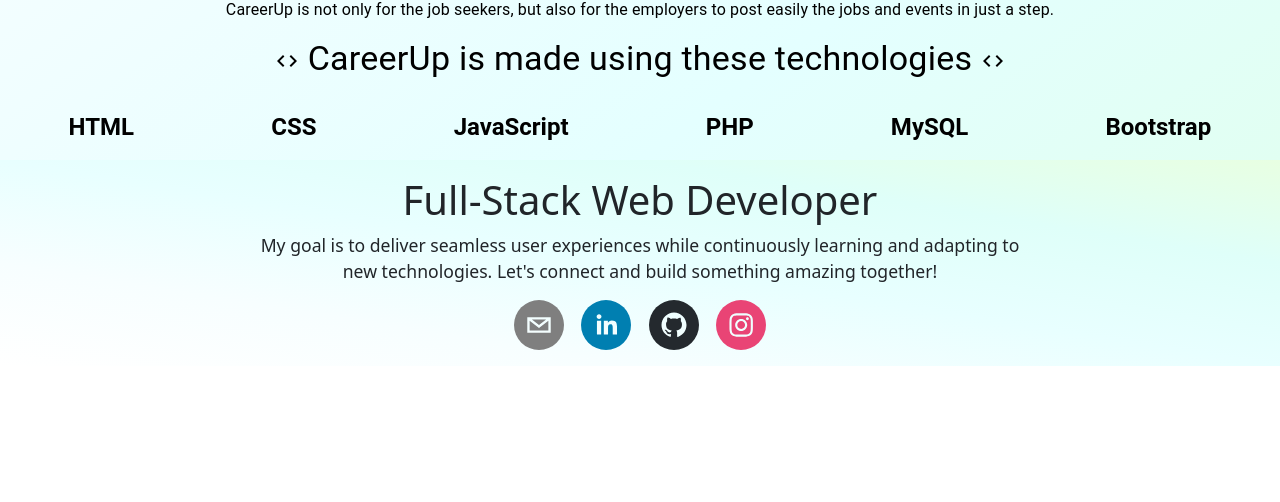
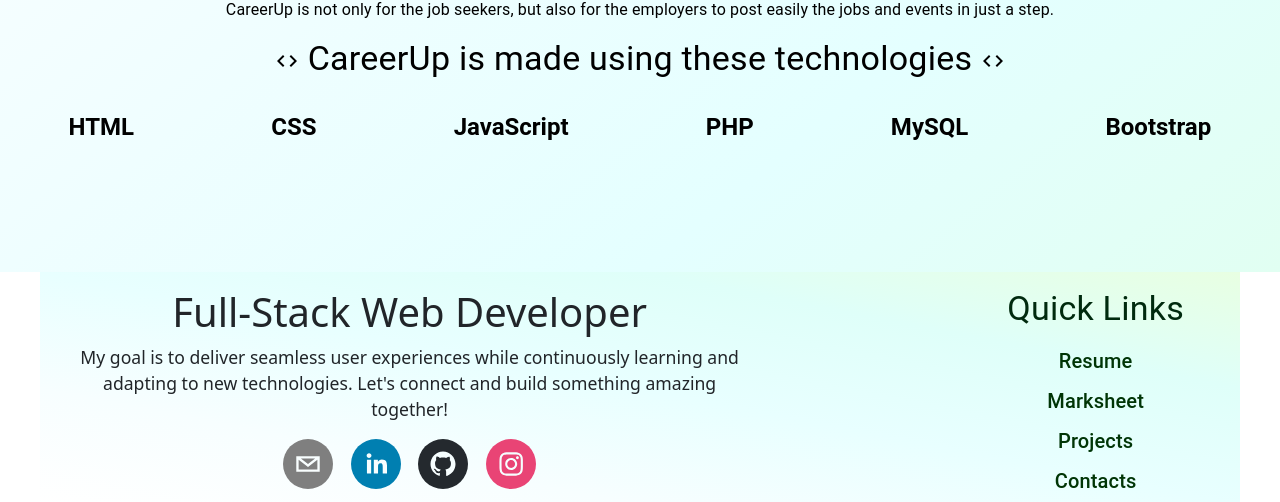
Before and after one commit to NoumanKhan2003/portfolio_mern, a React (Create React App) app: page /projects/careerup in a window 1280 px wide. Shown: the part 874-1376 px from the top of the page. Before the commit the page ends 1240 px from the top, so only its background shows below. Built offline with nearby package versions, Linux system fonts and the light colour scheme.

Commit message:
UI Updated

```diff
--- a/package.json
+++ b/package.json
@@ -39,6 +39,6 @@
   },
   "devDependencies": {
     "@babel/plugin-proposal-private-property-in-object": "^7.21.11",
-    "react-router-dom": "^6.27.0"
+    "react-router-dom": "^6.28.2"
   }
 }
--- a/src/App.js
+++ b/src/App.js
@@ -7,9 +7,10 @@
 import Contact from "./Pages/ContactPage";
 import Error404 from "./Pages/Error404Page";
 import Footer from "./Components/Footer";
-import ProjectShowSection from './Components/ProjectShowSection';
+import ProjectShowSection from "./Components/ProjectShowSection";
+import ScrollToTop from "./Components/ScrollToTop";
 import careerup from "./Assets/careerup.mp4";
-import portfolio_mern from './Assets/portfolioVideo.mp4'
+import portfolio_mern from "./Assets/portfolioVideo.mp4";
 import { ModeProvider } from "./Components/ModeContext";
 function App() {
   return (
@@ -19,43 +20,82 @@
           <header>
             <NavBar />
           </header>
+          <ScrollToTop />
           <Routes>
             <Route path="/" element={<Home />} />
             <Route path="/about" element={<About />} />
             <Route path="/projects" element={<Projects />}>
-
-          <Route index element={<ProjectShowSection
+              <Route
+                index
+                element={
+                  <ProjectShowSection
                     title="CareerUp (Job-Portal) (PHP Based)"
                     body1="CareerUp is the Web based platform to find personalised job according to your skills, locations and types of jobs required. You can find jobs internships and events in this portal. You also get some additional features like Automatic resume building using multiple templates."
                     body2="CareerUp is not only for the job seekers, but also for the employers to post easily the jobs and events in just a step."
                     project="CareerUp"
                     video={careerup}
                     numOfTech={6}
-            tech={["HTML", "CSS", "JavaScript", "PHP", "MySQL", "Bootstrap"]}/>} />
+                    tech={[
+                      "HTML",
+                      "CSS",
+                      "JavaScript",
+                      "PHP",
+                      "MySQL",
+                      "Bootstrap",
+                    ]}
+                  />
+                }
+              />
 
-            <Route path="careerup" element={<ProjectShowSection
+              <Route
+                path="careerup"
+                element={
+                  <ProjectShowSection
                     title="CareerUp (Job-Portal) (PHP Based)"
                     body1="CareerUp is the Web based platform to find personalised job according to your skills, locations and types of jobs required. You can find jobs internships and events in this portal. You also get some additional features like Automatic resume building using multiple templates."
                     body2="CareerUp is not only for the job seekers, but also for the employers to post easily the jobs and events in just a step."
                     project="CareerUp"
                     video={careerup}
                     numOfTech={6}
-            tech={["HTML", "CSS", "JavaScript", "PHP", "MySQL", "Bootstrap"]}/>} />
+                    tech={[
+                      "HTML",
+                      "CSS",
+                      "JavaScript",
+                      "PHP",
+                      "MySQL",
+                      "Bootstrap",
+                    ]}
+                  />
+                }
+              />
 
-            <Route path="portfolio" element={<ProjectShowSection
+              <Route
+                path="portfolio"
+                element={
+                  <ProjectShowSection
                     title="Portfolio Website (MERN Stack)"
                     body1="Portfolio website is a personal website to showcase yourself to Employers and others."
-            body2="It is a website to show your skills, Projects you have done and Your contact information." project="Portfolio Website"
+                    body2="It is a website to show your skills, Projects you have done and Your contact information."
+                    project="Portfolio Website"
                     video={portfolio_mern}
-            tech={["HTML", "CSS", "JavaScript", "React", "Material UI", "Bootstrap"]}/>} />
-
+                    tech={[
+                      "HTML",
+                      "CSS",
+                      "JavaScript",
+                      "React",
+                      "Material UI",
+                      "Bootstrap",
+                    ]}
+                  />
+                }
+              />
             </Route>
 
             <Route path="/contact" element={<Contact />} />
             <Route path="*" element={<Error404 />} />
           </Routes>
+          <Footer />
         </BrowserRouter>
-      <Footer />
       </div>
     </ModeProvider>
   );
--- a/src/Components/AboutMe.jsx
+++ b/src/Components/AboutMe.jsx
@@ -35,7 +35,7 @@
     <div className={AboutMeCss.container} data-theme={mode}>
       <div className={AboutMeCss.left}>
         <div className={AboutMeCss.imgDiv} data-theme={mode}>
-          <img
+          <img data-theme={mode}
             src={NoumanImg}
             alt="Nouman Pic"
             className={AboutMeCss.img}
--- a/src/Components/Footer.jsx
+++ b/src/Components/Footer.jsx
@@ -1,28 +1,95 @@
-import React ,{useContext} from 'react';
-import FooterCss from '../Css/Footer.module.css';
-import { SocialIcon } from 'react-social-icons';
-import {ModeContext} from "./ModeContext";
+import React, { useContext } from "react";
+import FooterCss from "../Css/Footer.module.css";
+import { SocialIcon } from "react-social-icons";
+import { ModeContext } from "./ModeContext";
+import { Link as RouterLink } from "react-router-dom";
+import {
+  Tooltip,
+  Box,
+  Container,
+  List,
+  ListItem,
+  Typography,
+  Link,
+} from "@mui/material";
+import resume from "../Assets/ResumeNouman.pdf";
+import marksheet from "../Assets/Nouman Marksheet.jpg";
 
 const Footer = () => {
   const { mode } = useContext(ModeContext);
   return (
-    <div className={FooterCss.container} data-theme={mode}>
-        <div className={FooterCss.main}>
-           <div className={FooterCss.about}>
-            <h1 className={FooterCss.heading} data-theme={mode}>
-                Full-Stack Web Developer
-            </h1>
-            <p className={FooterCss.para} data-theme={mode}>My goal is to deliver seamless user experiences while continuously learning and adapting to new technologies. Let's connect and build something amazing together!</p>
-        </div>
-        <div className={FooterCss.icons}>
-        <SocialIcon url="mailto:noumanyt2003@gmail.com" className={FooterCss.icon}/>
-        <SocialIcon url="https://www.linkedin.com/in/nouman-khan-95923a256?utm_source=share&utm_campaign=share_via&utm_content=profile&utm_medium=android_app" className={FooterCss.icon}/>
-        <SocialIcon url="https://github.com/NoumanKhan2003" className={FooterCss.icon}/>
-        <SocialIcon url="https://www.instagram.com/nouman_khan_innocent?igsh=MTE2NGRsYW84OGF2Mg==" className={FooterCss.icon}/>
-        </div>
-        </div>
-    </div>
-  )
-}
+    <Container className={FooterCss.container} data-theme={mode}>
+      <Box className={FooterCss.left}>
+        <Box className={FooterCss.about}>
+          <h1 className={FooterCss.heading} data-theme={mode}>
+            Full-Stack Web Developer
+          </h1>
+          <p className={FooterCss.para} data-theme={mode}>
+            My goal is to deliver seamless user experiences while continuously
+            learning and adapting to new technologies. Let's connect and build
+            something amazing together!
+          </p>
+        </Box>
+        <Box className={FooterCss.icons}>
+          <Tooltip title="E-Mail" placement="top" arrow>
+            <SocialIcon
+              url="mailto:noumanyt2003@gmail.com"
+              className={FooterCss.icon}
+            />
+          </Tooltip>
+          <Tooltip title="LinkedIn" placement="top" arrow>
+            <SocialIcon
+              url="https://www.linkedin.com/in/nouman-khan-95923a256?utm_source=share&utm_campaign=share_via&utm_content=profile&utm_medium=android_app"
+              className={FooterCss.icon}
+            />
+          </Tooltip>
+          <Tooltip title="GitHub" placement="top" arrow>
+            <SocialIcon
+              url="https://github.com/NoumanKhan2003"
+              className={FooterCss.icon}
+            />
+          </Tooltip>
+          <Tooltip title="Instagram" placement="top" arrow>
+            <SocialIcon
+              url="https://www.instagram.com/nouman_khan_innocent?igsh=MTE2NGRsYW84OGF2Mg=="
+              className={FooterCss.icon}
+            />
+          </Tooltip>
+        </Box>
+      </Box>
+      <Box className={FooterCss.right}>
+        <List>
+          <ListItem>
+            <Typography variant="h4" data-theme={mode} className={FooterCss.linkHeading}>Quick Links</Typography>
+          </ListItem>
+          <ListItem className={FooterCss.listItems}>
+            <Typography variant="h6">
+              <Link href={resume} className={FooterCss.listItem} data-theme={mode} target="_blank" rel="noopener noreferrer">
+                Resume
+              </Link>
+            </Typography>
+          </ListItem>
+          <ListItem className={FooterCss.listItems}>
+            <Typography variant="h6">
+              <Link href={marksheet} className={FooterCss.listItem} data-theme={mode} target="_blank" rel="noopener noreferrer">
+                Marksheet
+              </Link>
+            </Typography>
+          </ListItem>
+          <ListItem className={FooterCss.listItems}>
+            <Typography variant="h6">
+              <RouterLink to="/projects" className={FooterCss.listItem} data-theme={mode}>Projects</RouterLink>
+            </Typography>
+          </ListItem>
+          <ListItem className={FooterCss.listItems}>
+            <Typography variant="h6">
+              <RouterLink to="/contact" className={FooterCss.listItem} data-theme={mode}>Contacts</RouterLink>
+            </Typography>
+          </ListItem>
+        </List>
+      </Box>
+    </Container>
+  );
+};
 
-export default Footer
+export default Footer;
--- a/src/Components/ProjectShowSection.jsx
+++ b/src/Components/ProjectShowSection.jsx
@@ -69,7 +69,7 @@
           </Typography>
           <Box>
             <Box>
-              <Typography variant="h5">
+              <Typography variant="h5" paddingBottom="7rem">
                 <ul className={ProjectsCss.techlist}>
                   {props.tech.map((technology, index) => (
                     <li
--- /dev/null
+++ b/src/Components/ScrollToTop.jsx
@@ -0,0 +1,17 @@
+import { useEffect } from "react";
+import { useLocation } from "react-router-dom";
+
+const ScrollToTop = () => {
+  const { pathname } = useLocation();
+
+  useEffect(() => {
+    window.scrollTo({
+      top: 0,
+      behavior: "smooth",
+    });
+  }, [pathname]);
+
+  return null;
+};
+
+export default ScrollToTop;
--- a/src/Css/Education.module.css
+++ b/src/Css/Education.module.css
@@ -34,14 +34,16 @@
   padding: 1rem;
 }
 .h1 {
-  background-color: rgba(241, 243, 224, 0.84);
+  background-color: rgb(255, 255, 255);
   width: 30%;
   margin: auto;
+  margin-top: 2rem;
   text-align: center;
   padding: 1rem;
   border-radius: 1.5rem;
   box-shadow: 1px 1px 4px 2px black;
   transition: transform 0.3s;
+  cursor: pointer;
 }
 .h1:hover {
   transform: scale(1.05);
--- a/src/Css/Footer.module.css
+++ b/src/Css/Footer.module.css
@@ -17,6 +17,12 @@
 .para[data-theme="dark"] {
   color: rgb(243, 247, 207);
 }
+.linkHeading[data-theme="dark"] {
+  color: #fefdc9;
+}
+.listItem[data-theme="dark"] {
+  color: rgb(254, 255, 237) !important;
+}
 .container {
   width: 100%;
   background: linear-gradient(
@@ -27,12 +33,13 @@
     #dffff9,
     #e8ffe2
   );
+  display: flex;
 }
 .container:hover {
   box-shadow: 4px 3px 10px rgb(8, 14, 0);
 }
-.main {
-  margin: auto;
+.left {
+  margin: 0;
   width: 60%;
   padding-top: 1rem;
   padding-bottom: 1rem;
@@ -40,9 +47,32 @@
 .heading {
   text-align: center;
 }
+.about {
+  margin: 0;
+}
 .para {
   text-align: center;
   font-size: 1.1rem;
+}
+.right {
+  margin: auto;
+  margin-right: 1rem;
+  margin-top: 0;
+}
+.linkHeading {
+  color: #002a0e;
+}
+.listItems {
+  padding-bottom: 0px !important;
+  justify-content: center !important;
+}
+.listItem {
+  text-decoration: none !important;
+  color: rgb(0, 53, 6) !important;
+}
+.listItem:hover {
+  font-weight: bold;
+  text-decoration: underline !important;
 }
 .icons {
   display: flex;
@@ -55,11 +85,19 @@
 .icon:hover {
   transform: scale(1.2);
 }
+
 @media (max-width: 700px) {
+  .container {
+    flex-wrap: wrap;
+  }
   .heading {
     font-weight: 600;
   }
-  .main {
-    width: 90%;
+  .left {
+    width: 100%;
+  }
+  .right {
+    margin: auto;
+    justify-content: center;
   }
 }
```
Also changed, not shown: src/Components/Drawer.jsx (+12 -10 lines), src/Css/AboutMe.module.css (+7 -1 lines), src/Css/Skill.module.css (+5 -4 lines), src/Pages/EducationPage.jsx (+6 -18 lines), 1 other file (tests, documents, lock files or other folders). Lines whose indentation alone changed are shown as unchanged.
